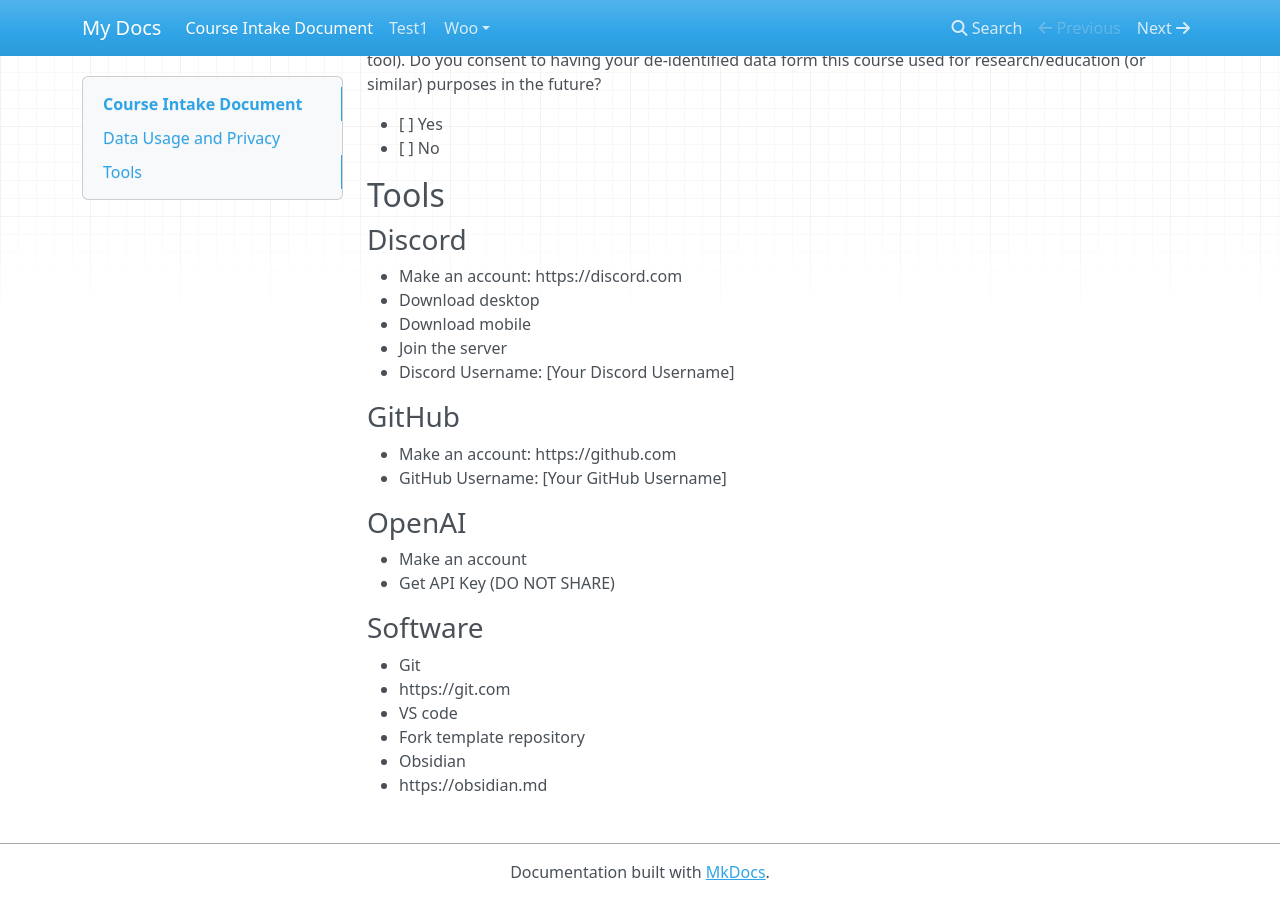
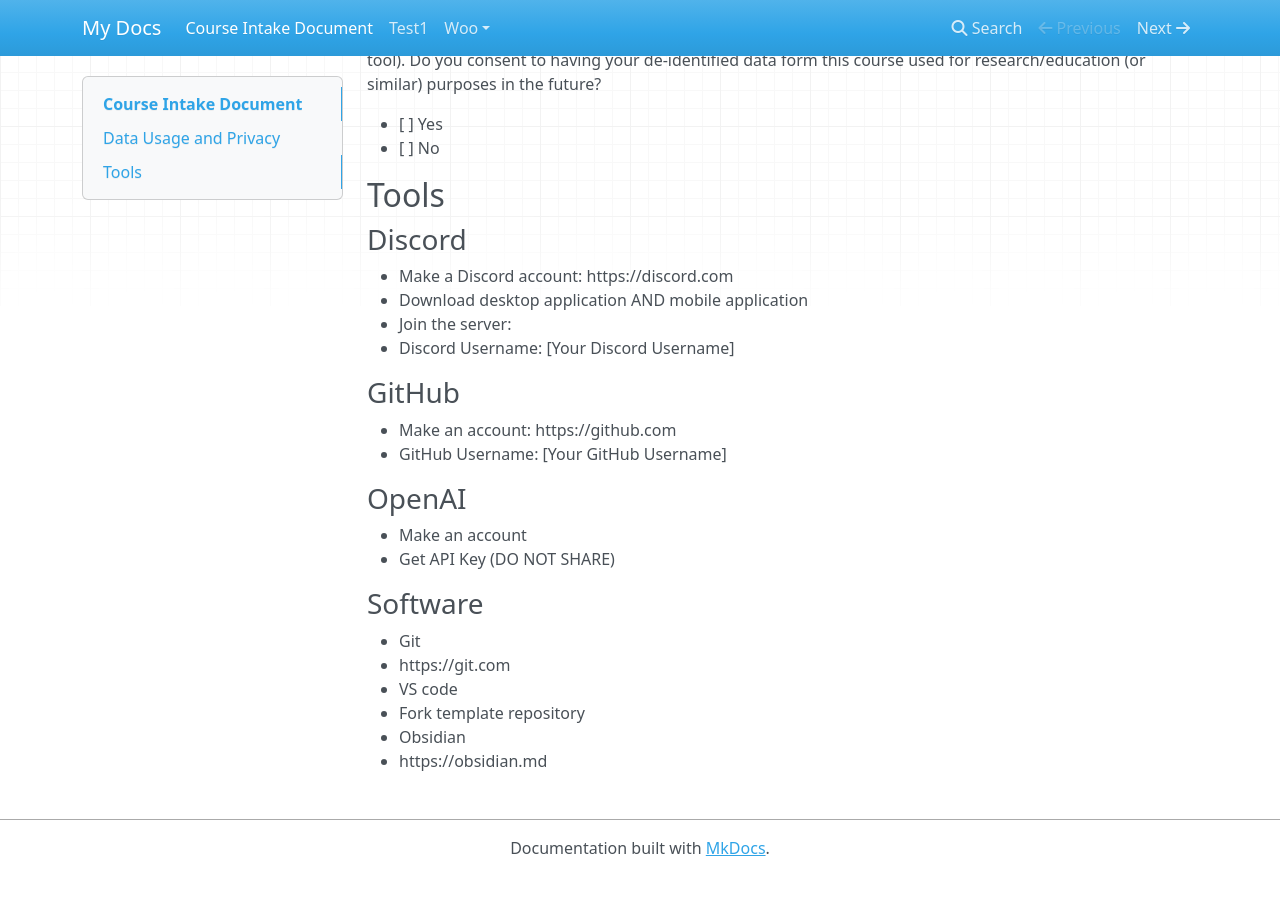
Before and after one commit to HumanMovementNeuroscience/capstone, an MkDocs documentation site: the page built from docs/2024-capstone-intake-survey.md, in a window 1280 px wide and 900 px high, scrolled down 1019 px. Built offline with MkDocs 1.6.1, drawn with Linux system fonts in a browser that asks for light colours; nearby versions of some CDN libraries; after the commit the page ends 1895 px from its top, so only the background shows below that.

Commit message:
Jan 10, 2024, 3:43 PM

```diff
--- a/docs/2024-capstone-intake-survey.md
+++ b/docs/2024-capstone-intake-survey.md
@@ -42,19 +42,16 @@ Choose an anonymous ID based on a 6-digit color hex code:
 At the moment, this course (and any associated data) is not associated with any research project, but we might want to use it for research in the future (e.g. to examine it as an example method for using AI as a teaching tool).
 Do you consent to having your de-identified data  form this course used for research/education (or similar) purposes in the future?
 
-
 - [ ] Yes
 - [ ] No
-
 
 
 ## Tools
 
 ### Discord
-- Make an account: https://discord.com
-  - Download desktop
-  - Download mobile
-- Join the server
+- Make a Discord account: https://discord.com
+  - Download desktop application AND mobile application
+- Join the server:
 - Discord Username: [Your Discord Username]
 
 ### GitHub
```
